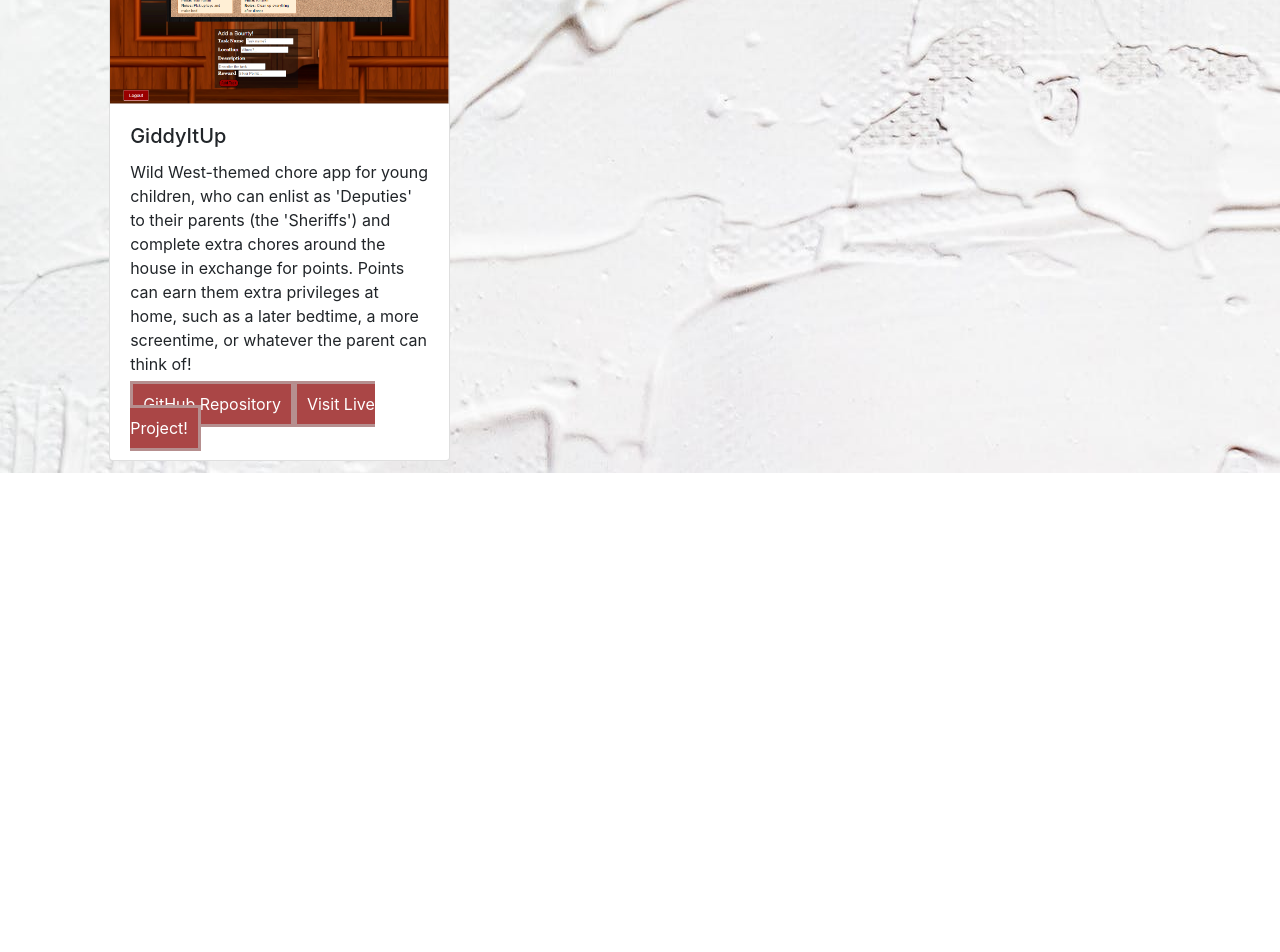
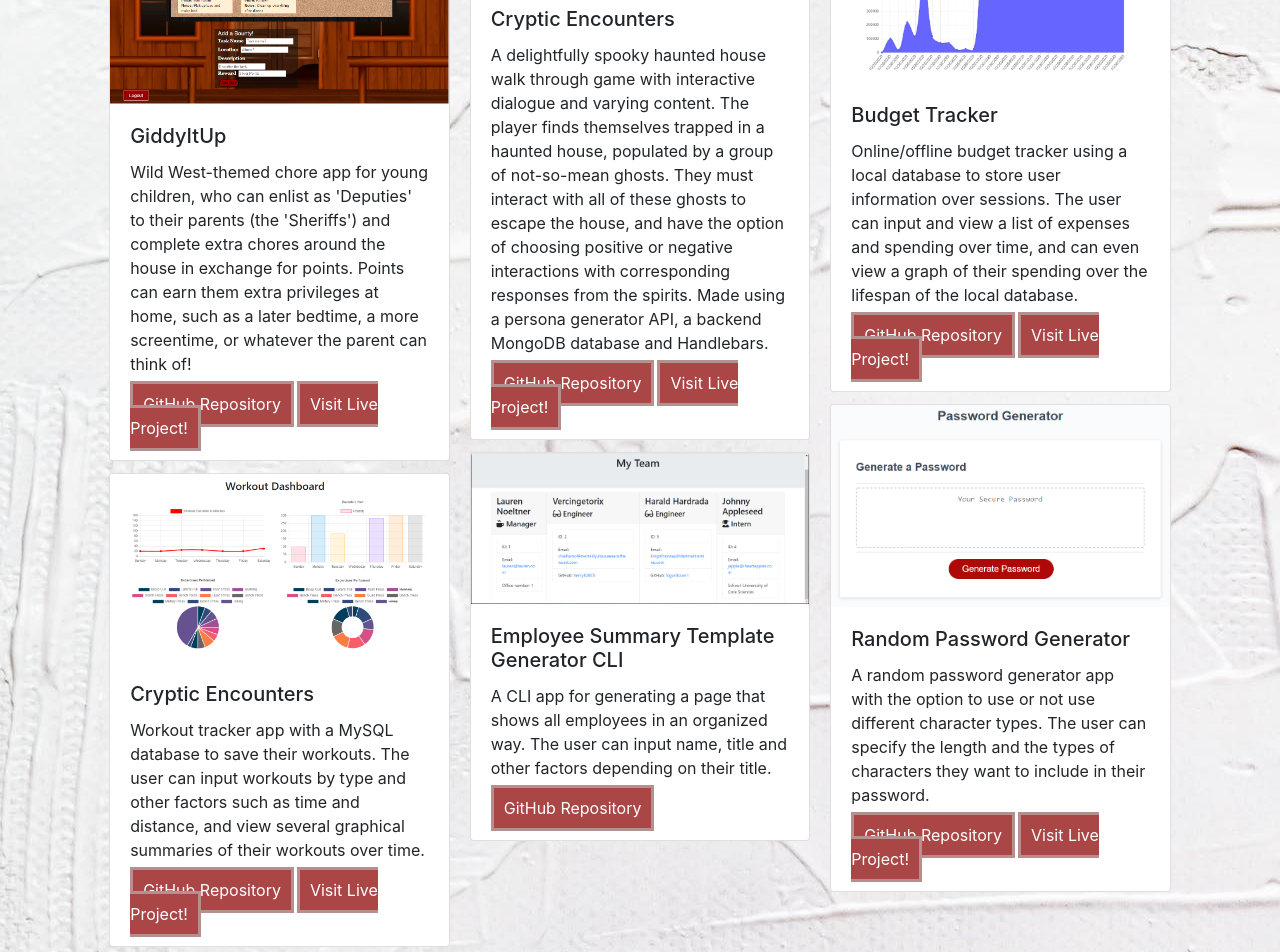
Before and after one commit to LNoeltner1/LaurenNoeltner, a React (Create React App) app in the folder client/: page /Portfolio in a window 1280 px wide. Shown: the part 340-1292 px from the top of the page. Before the commit the page ends 813 px from the top, so only its background shows below. Built offline with nearby package versions, Linux system fonts and the light colour scheme.

Commit message:
finished six portfolio project cards

```diff
--- a/client/src/App.css
+++ b/client/src/App.css
@@ -96,6 +96,9 @@
     background-color: rgb(170, 70, 70);
 
 }
+.liveLink {
+    margin-left: 1%;
+}
 
 
 
--- a/client/src/components/Portfolio.jsx
+++ b/client/src/components/Portfolio.jsx
@@ -41,6 +41,7 @@ const Portfolio = () => {
                     <div className="carouselWrapper col-xs-12 col-sm-10">
 
                     <CardColumns>
+                        {/* CARD ONE */}
                         <Card className="individualCard">
                             <Card.Img variant="top" src={GiddyItUp} className="cardImage"/>
                             <Card.Body>
@@ -56,6 +57,83 @@ const Portfolio = () => {
                             <a className="liveLink" href="https://giddyitup-eg.herokuapp.com/">Visit Live Project!</a>
                             </Card.Body>
                         </Card>
+                        {/* CARD TWO */}
+                        <Card className="individualCard">
+                            <Card.Img variant="top" src={Workout} className="cardImage"/>
+                            <Card.Body>
+                            <Card.Title className="titleText">Cryptic Encounters</Card.Title>
+                            <Card.Text className="descriptionText">
+                                Workout tracker app with a MySQL database to save their workouts.
+                                The user can input workouts by type and other factors such as time
+                                and distance, and view several graphical summaries of their workouts
+                                over time.
+                            </Card.Text>
+                            <a className="repoLink" href="https://github.com/LNoeltner1/workout_tracker">GitHub Repository</a>
+                            <a className="liveLink" href="https://workout-tracker-3.herokuapp.com/">Visit Live Project!</a>
+                            </Card.Body>
+                        </Card>
+                        {/* CARD THREE */}
+                        <Card className="individualCard">
+                            <Card.Img variant="top" src={Cryptic} className="cardImage"/>
+                            <Card.Body>
+                            <Card.Title className="titleText">Cryptic Encounters</Card.Title>
+                            <Card.Text className="descriptionText">
+                            A delightfully spooky haunted house walk through game with interactive dialogue
+                                and varying content. The player finds themselves trapped in
+                                a haunted house, populated by a group of not-so-mean ghosts.
+                                They must interact with all of these ghosts to escape the house,
+                                and have the option of choosing positive or negative interactions
+                                with corresponding responses from the spirits.
+                                Made using a persona generator API, a backend
+                                MongoDB database and Handlebars.
+                            </Card.Text>
+                            <a className="repoLink" href="https://github.com/LNoeltner1/cryptic-encounters">GitHub Repository</a>
+                            <a className="liveLink" href="https://cryptic-encounter.herokuapp.com">Visit Live Project!</a>
+                            </Card.Body>
+                        </Card>
+                        {/* CARD FOUR */}
+                        <Card className="individualCard">
+                            <Card.Img variant="top" src={TeamGenerator} className="cardImage"/>
+                            <Card.Body>
+                            <Card.Title className="titleText">Employee Summary Template Generator CLI</Card.Title>
+                            <Card.Text className="descriptionText">
+                                A CLI app for generating a page that shows all employees in an organized
+                                way. The user can input name, title and other factors depending on their title.
+                            </Card.Text>
+                            <a className="repoLink" href="https://github.com/LNoeltner1/Employee_Summary_Template_Engine">GitHub Repository</a>
+                            </Card.Body>
+                        </Card>
+                        {/* CARD FIVE */}
+                        <Card className="individualCard">
+                            <Card.Img variant="top" src={Budget} className="cardImage"/>
+                            <Card.Body>
+                            <Card.Title className="titleText">Budget Tracker</Card.Title>
+                            <Card.Text className="descriptionText">
+                                Online/offline budget tracker using a
+                                local database to store user information over sessions.
+                                The user can input and view a list of expenses and spending over time,
+                                and can even view a graph of their spending over the lifespan of the local database.
+                            </Card.Text>
+                            <a className="repoLink" href="https://github.com/LNoeltner1/budget-tracker">GitHub Repository</a>
+                            <a className="liveLink" href="https://budget-tracker-lnoeltner.herokuapp.com/">Visit Live Project!</a>
+                            </Card.Body>
+                        </Card>
+                        {/* CARD SIX */}
+                        <Card className="individualCard">
+                            <Card.Img variant="top" src={Password} className="cardImage"/>
+                            <Card.Body>
+                            <Card.Title className="titleText">Random Password Generator</Card.Title>
+                            <Card.Text className="descriptionText">
+                                A random password generator app with the option to use or
+                                not use different character types. The user can specify the
+                                length and the types of characters they want to include in their password.
+                            </Card.Text>
+                            <a className="repoLink" href="https://github.com/LNoeltner1/Random_Password_Generator_App">GitHub Repository</a>
+                            <a className="liveLink" href="https://lnoeltner1.github.io/Random_Password_Generator_App/">Visit Live Project!</a>
+                            </Card.Body>
+                        </Card>
+                        {/* CARD SEVEN */}
+
                     </CardColumns>
                     </div>
                     <div className="col-xs-0 col-sm-1"></div>
```
